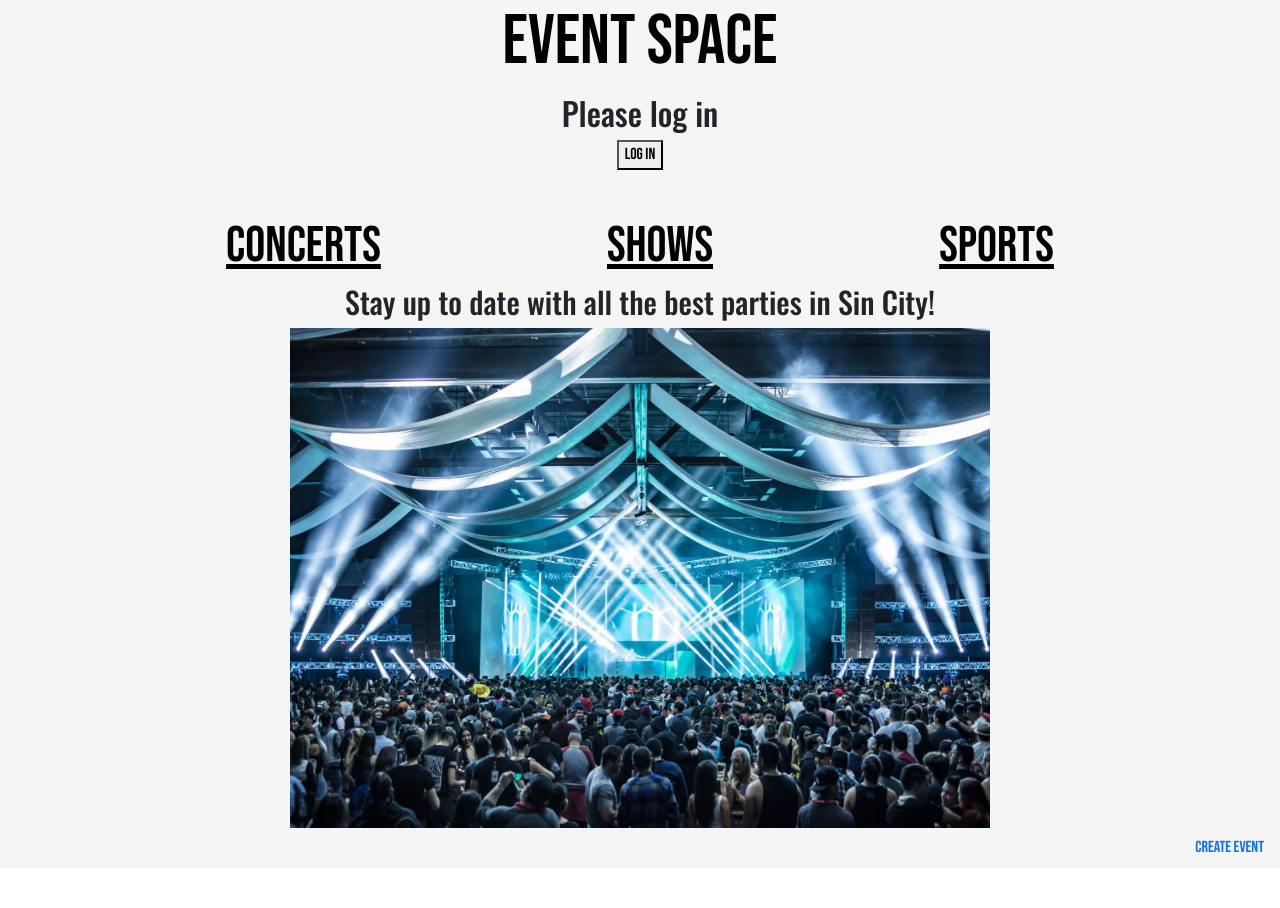
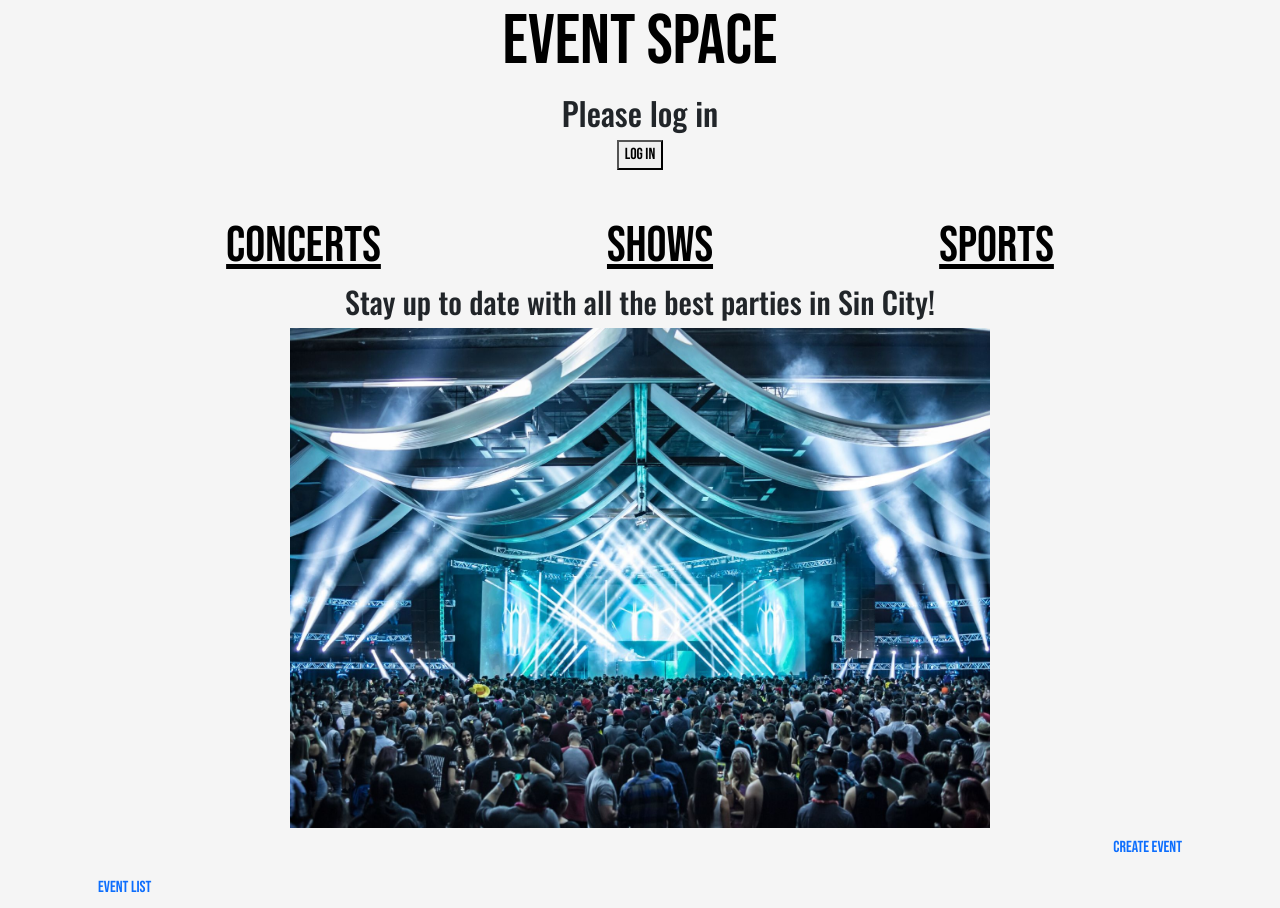
Before and after one commit to matthewp97/Event-Space, a React (Create React App) app in the folder event-space/: page /concerts in a window 1280 px wide. Before the commit the page ends 868 px from the top, so only its background shows below. Built offline with nearby package versions, Linux system fonts and the light colour scheme.

Commit message:
create event form

```diff
--- a/event-space/src/Components/create-event.component.js
+++ b/event-space/src/Components/create-event.component.js
@@ -2,14 +2,12 @@ import React, { useState, useEffect } from "react";
 import axios from 'axios';
 import EventForm from "./EventForm";
 
-// CreateEvent Component
 const CreateEvent = () => {
   const [formValues, setFormValues] =
     useState({ name: '', email: '', rollno: '' })
-  // onSubmit handler
   const onSubmit = eventObject => {
     axios.post(
-'http://localhost:4000/events/create-event',
+'http://localhost:3000/events/create-event',
     eventObject)
       .then(res => {
         if (res.status === 200)
@@ -20,7 +18,6 @@ const CreateEvent = () => {
       .catch(err => alert('Something went wrong'))
   }
 
-  // Return Event form
   return(
     <EventForm initialValues={formValues}
       onSubmit={onSubmit}
@@ -30,5 +27,4 @@ const CreateEvent = () => {
   )
 }
 
-// Export CreateEvent Component
 export default CreateEvent
--- a/event-space/src/Components/edit-event.component.js
+++ b/event-space/src/Components/edit-event.component.js
@@ -2,7 +2,6 @@ import React, { useState, useEffect } from "react";
 import axios from "axios";
 import EventForm from "./EventForm";
 
-// EditEvent Component
 const EditEvent = (props) => {
   const [formValues, setFormValues] = useState({
     name: "",
@@ -10,7 +9,6 @@ const EditEvent = (props) => {
     rollno: "",
   });
 
-  //onSubmit handler
   const onSubmit = (eventObject) => {
     axios
       .put(
@@ -27,7 +25,6 @@ const EditEvent = (props) => {
       .catch((err) => alert("Something went wrong"));
   };
 
-  // Load data from server and reinitialize event form
   useEffect(() => {
     axios
       .get(
@@ -53,5 +50,4 @@ const EditEvent = (props) => {
   );
 };
 
-// Export EditEvent Component
 export default EditEvent;
--- a/event-space/src/Concerts.js
+++ b/event-space/src/Concerts.js
@@ -1,6 +1,12 @@
 import React from 'react';
-import { Nav } from 'react-bootstrap';
-import { Link } from 'react-router-dom';
+import CreateEvent from './Components/create-event.component';
+import EditEvent from './Components/edit-event.component';
+import EventList from './Components/event-list.component';
+// import EventForm from './Components/EventForm';
+import { Nav, Container, Row, Col } from 'react-bootstrap';
+import { Routes, Route, Link, BrowserRouter } from "react-router-dom";
+import "bootstrap/dist/css/bootstrap.css";
+
 
 const Concerts = () => {
     return (
@@ -9,12 +15,37 @@ const Concerts = () => {
             <div>
                 <img height="500px" width="700px" src='./concert-pic.jpg' />
             </div>
+            <Container>
                 <Nav className="justify-content-end">
                     <Link to={"/create-event"}
                     className="nav-link">
                         Create Event
                     </Link>
                 </Nav>
+                <Nav>
+                  <Link to={"/event-list"}
+                    className="nav-link">
+                    Event List
+                  </Link>
+                </Nav>
+            </Container>
+            <Container>
+                <Row>
+                    <Col md={12}>
+                        <div className="wrapper">
+                            <Routes>                                    <Route exact path="/"
+                                    component={CreateEvent} />
+                                <Route path="/create-event"
+                                    component={CreateEvent} />
+                                <Route path="/edit-event/:id"
+                                    component={EditEvent} />
+                                <Route path="/event-list"
+                                    component={EventList} />
+                            </Routes>
+                        </div>
+                    </Col>
+                </Row>
+            </Container>
         </div>
     )
 };
```
Lines whose indentation alone changed are shown as unchanged.
